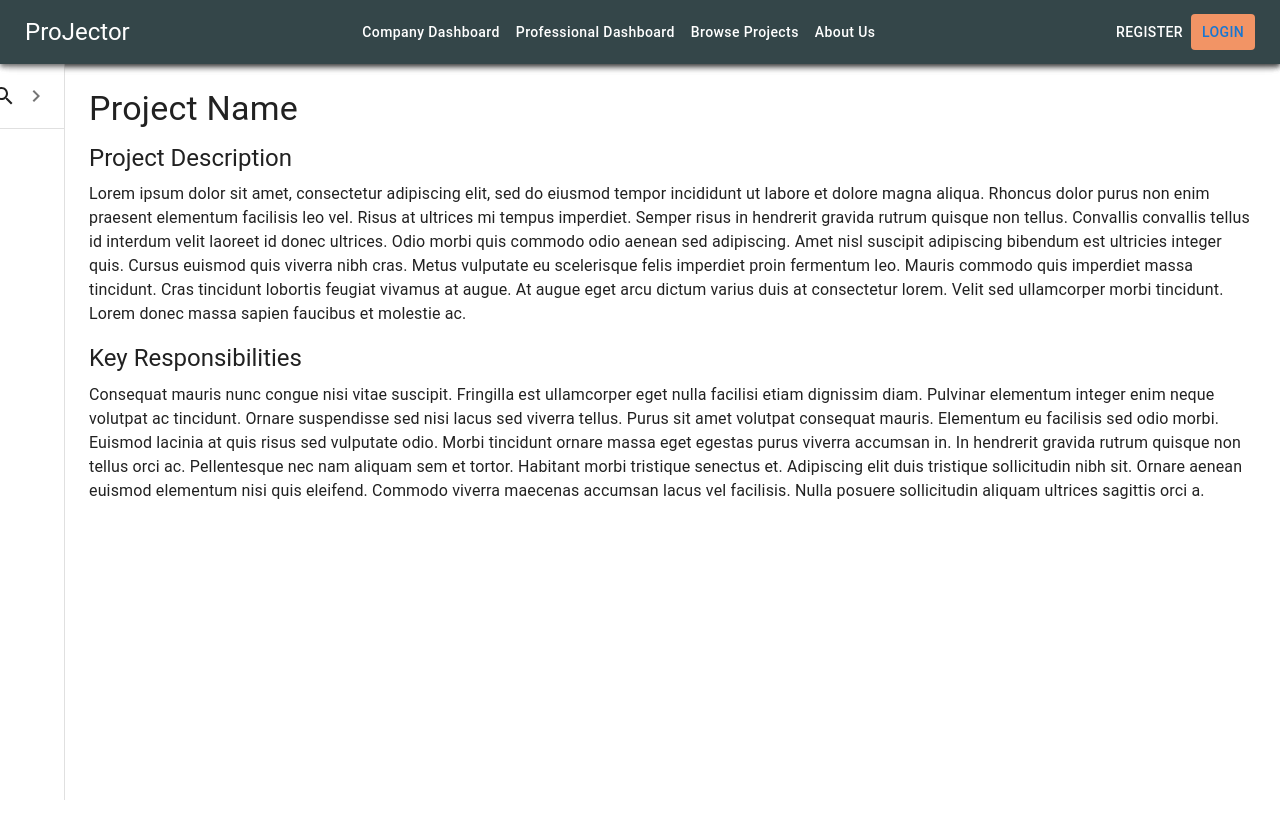
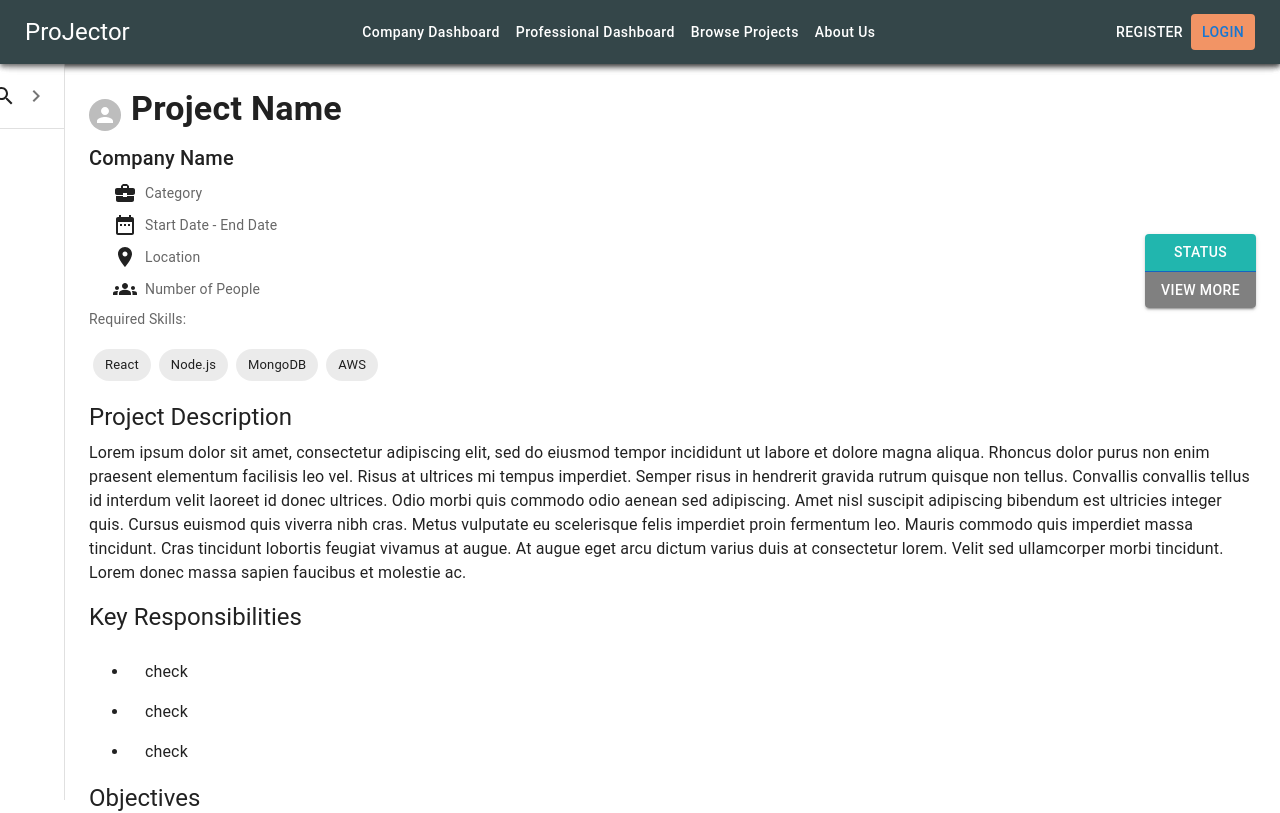
Before and after one commit to Chuanhui-Zheng/Web-Platform-for-Connecting-Professionals-with-Projects, a React (Vite) app in the folder frontend/: page /allprojects in a window 1280 px wide. Shown: the top 813 px of the page. Built offline with nearby package versions, Linux system fonts and the light colour scheme.

Commit message:
interface done

```diff
--- a/frontend/src/components/BrowseCards.jsx
+++ b/frontend/src/components/BrowseCards.jsx
@@ -3,6 +3,10 @@ import { Card, CardContent, CardMedia, Typography, Box, Chip, Button } from "@mu
 import { styled } from "@mui/system";
 // import { FaMapMarkerAlt, FaCalendarAlt } from "react-icons/fa";
 import MailIcon from '@mui/icons-material/Mail';
+import DateRangeIcon from '@mui/icons-material/DateRange';
+import LocationOnIcon from '@mui/icons-material/LocationOn';
+import GroupsIcon from '@mui/icons-material/Groups';
+import BusinessCenterIcon from '@mui/icons-material/BusinessCenter';
 
 const StyledCard = styled(Card)(({ theme }) => ({
   maxWidth: 345,
@@ -34,7 +38,7 @@ const StyledChip = styled(Chip)({
   }
 });
 
-const ProjectCard = () => {
+const BrowseCards = () => {
   return (
     <StyledCard tabIndex={0} aria-label="Project Description Card" sx={{width:'100%'}}>
       {/* <StyledCardMedia
@@ -50,25 +54,25 @@ const ProjectCard = () => {
             Company Name - Rating
           </Typography>
         <Box display="flex" alignItems="center" mb={1}>
-          <MailIcon style={{ marginRight: 8 }} />
+          <BusinessCenterIcon style={{ marginRight: 8 }} />
           <Typography variant="body2" color="textSecondary">
             Category
           </Typography>
         </Box>
         <Box display="flex" alignItems="center" mb={1}>
-          <MailIcon style={{ marginRight: 8 }} />
+          <DateRangeIcon style={{ marginRight: 8 }} />
           <Typography variant="body2" color="textSecondary">
             Start Date - End Date
           </Typography>
         </Box>
         <Box display="flex" alignItems="center" mb={1}>
-          <MailIcon style={{ marginRight: 8 }} />
+          <LocationOnIcon style={{ marginRight: 8 }} />
           <Typography variant="body2" color="textSecondary">
             Location
           </Typography>
         </Box>
         <Box display="flex" alignItems="center" mb={1}>
-          <MailIcon style={{ marginRight: 8 }} />
+          <GroupsIcon style={{ marginRight: 8 }} />
           <Typography variant="body2" color="textSecondary">
             Number of People
           </Typography>
@@ -96,4 +100,4 @@ const ProjectCard = () => {
   );
 };
 
-export default ProjectCard;
+export default BrowseCards;
--- a/frontend/src/pages/AllProjects.jsx
+++ b/frontend/src/pages/AllProjects.jsx
@@ -1,6 +1,7 @@
 import * as React from 'react';
 import { styled } from '@mui/material/styles';
 import Box from '@mui/material/Box';
+import Container from '@mui/material/Container';
 import MuiDrawer from '@mui/material/Drawer';
 import List from '@mui/material/List';
 import CssBaseline from '@mui/material/CssBaseline';
@@ -10,16 +11,21 @@ import IconButton from '@mui/material/IconButton';
 import ChevronLeftIcon from '@mui/icons-material/ChevronLeft';
 import ChevronRightIcon from '@mui/icons-material/ChevronRight';
 import ListItem from '@mui/material/ListItem';
+import Button from '@mui/material/Button';
+import ButtonGroup from '@mui/material/ButtonGroup';
 import ListItemButton from '@mui/material/ListItemButton';
 import ListItemIcon from '@mui/material/ListItemIcon';
 import ListItemText from '@mui/material/ListItemText';
-import InboxIcon from '@mui/icons-material/MoveToInbox';
-import MailIcon from '@mui/icons-material/Mail';
+import Avatar from '@mui/material/Avatar';
+import DateRangeIcon from '@mui/icons-material/DateRange';
+import LocationOnIcon from '@mui/icons-material/LocationOn';
+import GroupsIcon from '@mui/icons-material/Groups';
+import BusinessCenterIcon from '@mui/icons-material/BusinessCenter';
+
 import AppBar from '@mui/material/AppBar';
 import Paper from '@mui/material/Paper';
 import SearchIcon from '@mui/icons-material/Search';
-
-import DirectionsIcon from '@mui/icons-material/Directions';
+import Chip from '@mui/material/Chip';
 // import { PageContainer } from '@toolpad/core/PageContainer';
 // import { AppProvider } from '@toolpad/core/AppProvider';
 
@@ -27,9 +33,44 @@ import Header from '../components/Header';
 import SearchBar from '../components/SearchBar';
 import BrowseCards from '../components/BrowseCards';
 
-// import { Paper } from '@mui/material';
+const headerStyle = {
+  display: 'flex',
+  alignItems: 'center',
+  margin: '0px',
+  gap: '10px'
+};
+
+const secondaryStyle = {
+  display: 'flex',
+  justifyContent: 'space-between',
+  alignItems: 'center',
+  margin: '0px',
+  // paddingLeft: '32px'
+};
+
+
+const StyledChip = styled(Chip)({
+  margin: "4px",
+  "&:hover": {
+    backgroundColor: "#e0e0e0"
+  }
+});
 
 const drawerWidth = '30%';
+
+// take this out
+const companybuttons = [
+  <Button key="EditProjectBtn" sx={{backgroundColor: "orange"}}>Edit Project</Button>,
+  <Button key="candidateList" sx={{backgroundColor: "grey"}}>Candidate List</Button>,
+  <Button key="company-status" sx={{backgroundColor: "#21b6ae"}}>Project Status</Button>,
+];
+
+const professionalButtons = [
+  <Button key="status" sx={{backgroundColor: "#21b6ae"}}>Status</Button>,
+  <Button key="status" sx={{backgroundColor: "grey"}}>View More</Button>
+];
+
+const statusOptions = ['Pending', 'Completed', 'Close'];
 
 const openedMixin = (theme) => ({
   width: drawerWidth,
@@ -87,8 +128,7 @@ const Drawer = styled(MuiDrawer, { shouldForwardProp: (prop) => prop !== 'open'
   }),
 );
 
-export default function MiniDrawer() {
-  // const theme = useTheme();
+export default function AllProjects() {
   const [open, setOpen] = React.useState(false);
 
   const handleDrawerOpen = () => {
@@ -208,15 +248,70 @@ export default function MiniDrawer() {
         </Box>
       </Drawer>
 
+      <Box component="main" sx={{ flexGrow: 1, p: 3 }}>
+
+        <div style={headerStyle}>
+          <Avatar sx={{ width: 32, height: 32 }} />
+          <Typography variant="h4" component="h1" gutterBottom>
+            <b> Project Name</b>
+          </Typography>
+        </div>
 
 
+        <Box style={secondaryStyle}>
+          <Box>
+            <Typography variant="h6" component="h1" gutterBottom>
+              Company Name
+            </Typography>
+
+            <Container sx={{flexDirection: 'row'}}>
+              <Box display="flex" alignItems="center" mb={1}>
+                <BusinessCenterIcon style={{ marginRight: 8 }} />
+                <Typography variant="body2" color="textSecondary">
+                  Category
+                </Typography>
+              </Box>
+              <Box display="flex" alignItems="center" mb={1}>
+                <DateRangeIcon style={{ marginRight: 8 }} />
+                <Typography variant="body2" color="textSecondary">
+                  Start Date - End Date
+                </Typography>
+              </Box>
+              <Box display="flex" alignItems="center" mb={1}>
+                <LocationOnIcon style={{ marginRight: 8 }} />
+                <Typography variant="body2" color="textSecondary">
+                  Location
+                </Typography>
+              </Box>
+              <Box display="flex" alignItems="center" mb={1}>
+                <GroupsIcon style={{ marginRight: 8 }} />
+                <Typography variant="body2" color="textSecondary">
+                  Number of People
+                </Typography>
+              </Box>
+            </Container>
+
+            <Typography variant="body2" color="textSecondary" paragraph>
+              Required Skills:
+            </Typography>
+            <Box mb={2}>
+              <StyledChip label="React" />
+              <StyledChip label="Node.js" />
+              <StyledChip label="MongoDB" />
+              <StyledChip label="AWS" />
+            </Box>
 
 
-      <Box component="main" sx={{ flexGrow: 1, p: 3 }}>
-        {/* <DrawerHeader /> */}
-        <Typography variant="h4" component="h1" gutterBottom>
-          Project Name
-        </Typography>
+          </Box>
+          <ButtonGroup
+            orientation="vertical"
+            aria-label="Vertical button group"
+            variant="contained"
+          >
+            {professionalButtons}
+          </ButtonGroup>
+        </Box>
+
         <Typography variant="h5" component="h2" gutterBottom>
           Project Description
         </Typography>
@@ -237,6 +332,20 @@ export default function MiniDrawer() {
         <Typography variant="h5" component="h2" gutterBottom>
           Key Responsibilities
         </Typography>
+        <List sx={{ listStyleType: 'disc', padding: '10px 40px' }}>
+          <ListItem sx={{ display: 'list-item' }}>
+            check
+          </ListItem>
+          <ListItem sx={{ display: 'list-item' }}>
+            check
+          </ListItem>
+          <ListItem sx={{ display: 'list-item' }}>
+            check
+          </ListItem>
+          </List>
+          <Typography variant="h5" component="h2" gutterBottom>
+          Objectives
+        </Typography>
         <Typography sx={{ marginBottom: 2 }}>
           Consequat mauris nunc congue nisi vitae suscipit. Fringilla est ullamcorper
           eget nulla facilisi etiam dignissim diam. Pulvinar elementum integer enim
@@ -250,6 +359,9 @@ export default function MiniDrawer() {
           eleifend. Commodo viverra maecenas accumsan lacus vel facilisis. Nulla
           posuere sollicitudin aliquam ultrices sagittis orci a.
         </Typography>
+        <Typography variant="h5" component="h2" gutterBottom>
+          Contact email
+        </Typography>
       </Box>
     </Box>
   );
```
